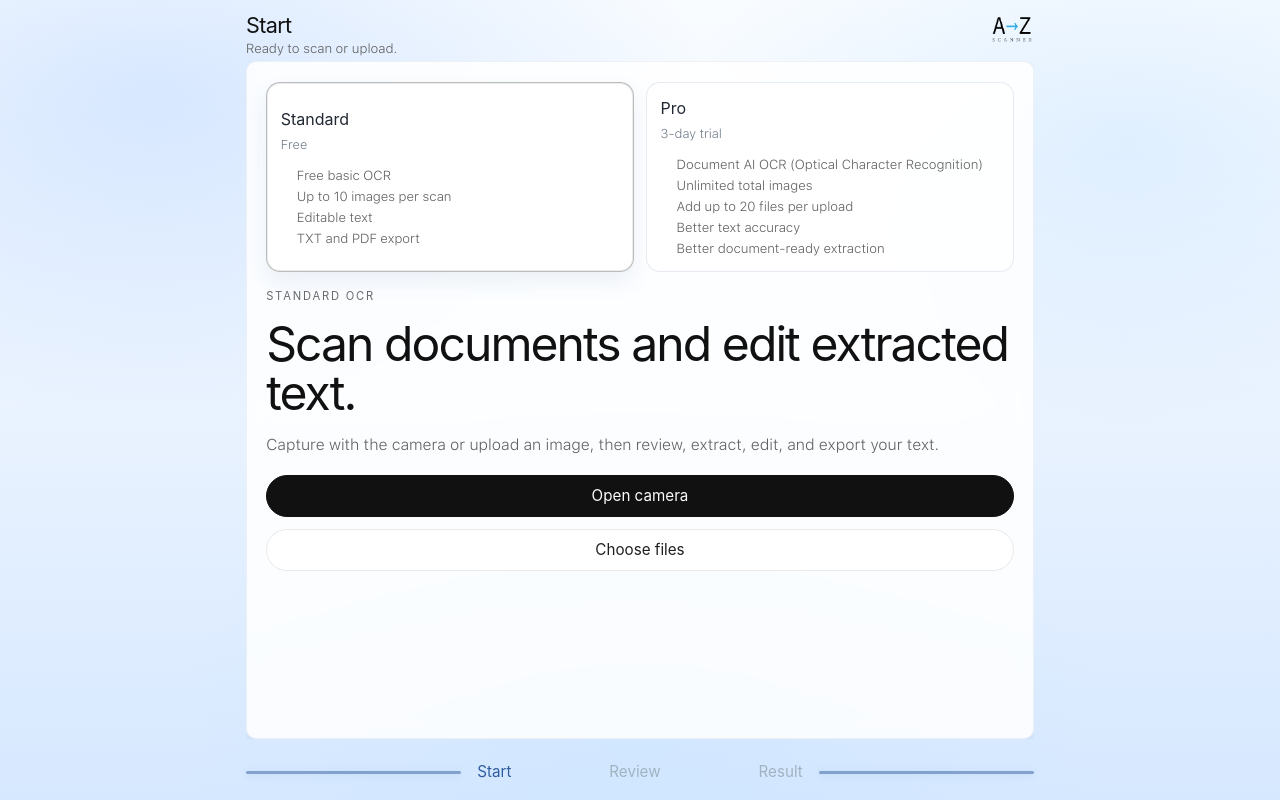
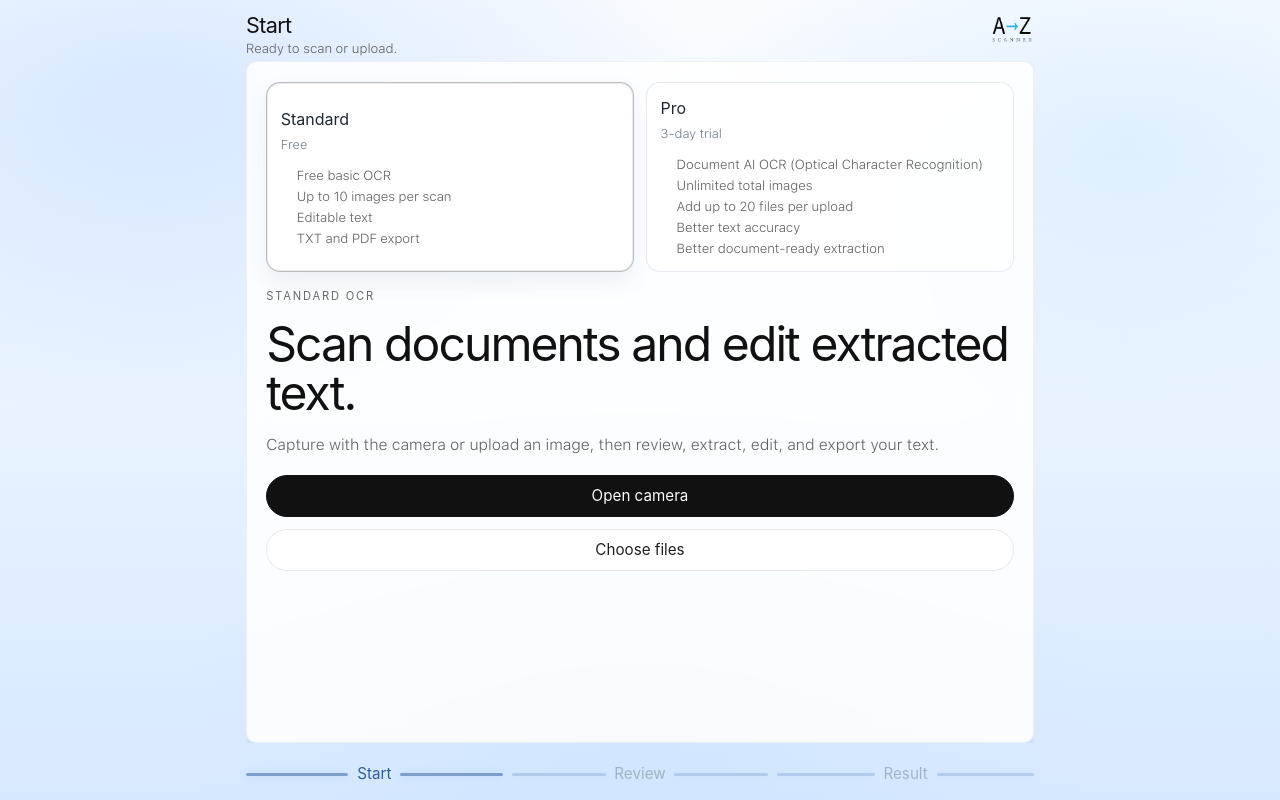
Before and after one commit to aisupsaas/az-scanner, a Next.js app in the folder frontend/: page / in a window 1280 px wide. Built offline with nearby package versions, Linux system fonts and the light colour scheme; no server answers; a web font is replaced by a local one.

Commit message:
Compact bottom actions and line navigation

```diff
--- a/frontend/app/components/BottomBar.tsx
+++ b/frontend/app/components/BottomBar.tsx
@@ -33,9 +33,7 @@ export default function BottomBar({
 }: BottomBarProps) {
   return (
     <footer className="az-bottom-area">
-      <div className="az-bottom-actions">
-        {mode === "start" ? null : null}
-
+      <div className={mode === "review" ? "az-bottom-actions az-bottom-actions-row" : "az-bottom-actions"}>
         {mode === "review" ? (
           <>
             <button type="button" onClick={onOpenCamera} className="az-line-action-button">
@@ -74,7 +72,7 @@ export default function BottomBar({
         ) : null}
       </div>
 
-      <nav className="az-bottom-nav az-line-nav" aria-label="Workflow navigation">
+      <nav className="az-line-nav" aria-label="Workflow navigation">
         <button
           type="button"
           onClick={onGoToStart}
--- a/frontend/app/globals.css
+++ b/frontend/app/globals.css
@@ -2101,31 +2101,37 @@ body {
   display: block !important;
 }
 
-.az-bottom-actions {
-  display: block !important;
-}
-
-.az-line-action-button {
-  width: 100%;
-  min-height: 48px;
+.az-bottom-actions-row {
+  display: grid !important;
+  grid-template-columns: repeat(3, minmax(0, 1fr));
+  gap: 0.55rem;
+}
+
+.az-line-action-button,
+.az-line-nav-item {
+  min-height: 34px;
   border: none;
   background: transparent;
   color: #315d9c;
-  font-size: 1rem;
+  font-size: 0.95rem;
   font-weight: 400;
   display: grid;
   grid-template-columns: 1fr auto 1fr;
   align-items: center;
-  gap: 0.9rem;
+  gap: 0.55rem;
+  padding: 0;
+  text-align: center;
 }
 
 .az-line-action-button::before,
-.az-line-action-button::after {
+.az-line-action-button::after,
+.az-line-nav-item::before,
+.az-line-nav-item::after {
   content: "";
   height: 3px;
   border-radius: 999px;
-  background: rgba(49, 93, 156, 0.72);
-  box-shadow: 0 1px 8px rgba(49, 93, 156, 0.18);
+  background: rgba(49, 93, 156, 0.52);
+  box-shadow: 0 1px 8px rgba(49, 93, 156, 0.12);
 }
 
 .az-line-nav {
@@ -2133,67 +2139,32 @@ body {
   background: transparent !important;
   padding: 0 !important;
   display: grid !important;
-  grid-template-columns: 1fr auto 1fr auto 1fr !important;
+  grid-template-columns: repeat(3, minmax(0, 1fr));
   align-items: center;
-  gap: 0.65rem;
-}
-
-.az-line-nav::before,
-.az-line-nav::after {
-  content: "";
-  height: 3px;
-  border-radius: 999px;
-  background: rgba(49, 93, 156, 0.5);
-  box-shadow: 0 1px 8px rgba(49, 93, 156, 0.12);
+  gap: 0.55rem;
 }
 
 .az-line-nav-item {
-  min-height: 38px;
-  border: none;
-  background: transparent;
   color: #53605d;
-  font-size: 0.95rem;
-  font-weight: 400;
-  padding: 0 0.35rem;
 }
 
 .az-line-nav-item-active {
   color: #315d9c;
-  font-weight: 400;
 }
 
 .az-line-nav-item:disabled {
   opacity: 0.38;
 }
 
-.az-line-nav-item:nth-child(1) {
-  grid-column: 2;
-}
-
-.az-line-nav-item:nth-child(2) {
-  grid-column: 3;
-}
-
-.az-line-nav-item:nth-child(3) {
-  grid-column: 4;
-}
-
-.az-app-pro .az-line-action-button {
-  color: #0f3f37;
-}
-
-.az-app-pro .az-line-action-button::before,
-.az-app-pro .az-line-action-button::after {
-  background: rgba(15, 90, 76, 0.72);
-  box-shadow: 0 1px 8px rgba(15, 90, 76, 0.18);
-}
-
-.az-app-pro .az-line-nav::before,
-.az-app-pro .az-line-nav::after {
-  background: rgba(15, 90, 76, 0.46);
-  box-shadow: 0 1px 8px rgba(15, 90, 76, 0.12);
-}
-
+.az-app-pro .az-line-action-button,
 .az-app-pro .az-line-nav-item-active {
   color: #0f3f37;
 }
+
+.az-app-pro .az-line-action-button::before,
+.az-app-pro .az-line-action-button::after,
+.az-app-pro .az-line-nav-item::before,
+.az-app-pro .az-line-nav-item::after {
+  background: rgba(15, 90, 76, 0.52);
+  box-shadow: 0 1px 8px rgba(15, 90, 76, 0.12);
+}
```
